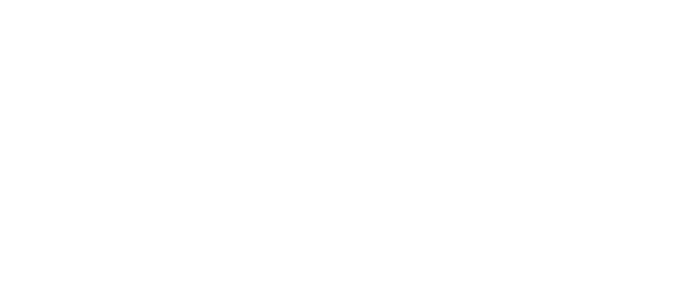
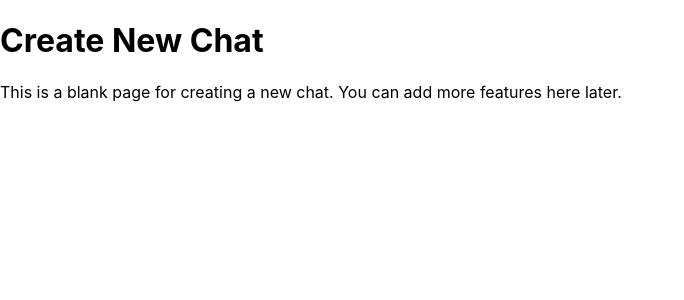
Before and after one commit to tn82596/ChitChat, a React (Create React App) app: page /create-chat in a window 1280 px wide. Before the commit this address had no page. Shown: the top 300 px of the page, without its empty margins (0-684 px from the left). Built offline with nearby package versions, Linux system fonts and the light colour scheme.

Commit message:
combined changes

```diff
--- a/src/components/Routes.js
+++ b/src/components/Routes.js
@@ -14,7 +14,7 @@
       <Route path="/login" element={<Login />} />
       <Route path="/signup" element={<Signup />} />
       <Route path="/recent-messages" element={<RecentMessages />} />
-      <Route path="/conversation/:conversationId" element={<ConversationPage />} />
+      <Route path="/create-chat" element={<CreateChat />} /> {/* Route for CreateChat */}
     </Routes>
   );
 };
```
